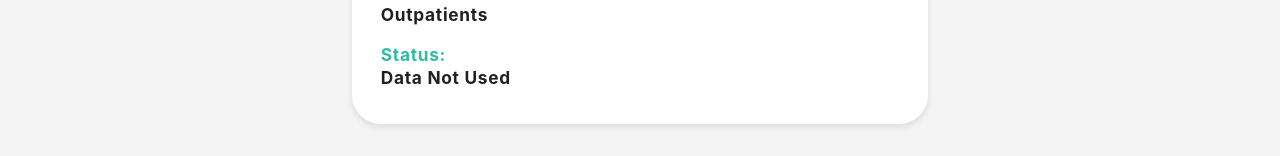
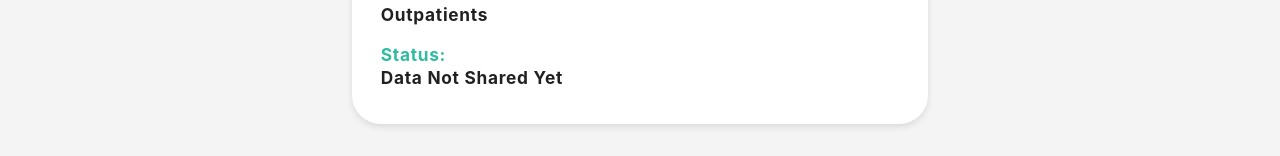
Before and after one commit to huzhx/baseline-preference, a React (Create React App) app: page /consent-history in a window 1280 px wide. Shown: the part 427-583 px from the top of the page. Built offline with nearby package versions, Linux system fonts and the light colour scheme.

Commit message:
update status term Data Not Used to Data Not Shared Yet

```diff
--- a/src/ConsentHistory.js
+++ b/src/ConsentHistory.js
@@ -26,7 +26,7 @@ const ConsentHistory = () => {
       reqId: '1',
       institution: 'Stanford University',
       title: 'Clinical-trial of COVID-19 Convalescent Plasma in Outpatients',
-      status: 'Data Not Used',
+      status: 'Data Not Shared Yet',
     },
     {
       reqId: '2',
@@ -37,7 +37,7 @@ const ConsentHistory = () => {
   ];
 
   const buttonLabelMap = {
-    'Data Not Used': 'Modify Consent',
+    'Data Not Shared Yet': 'Modify Consent',
     'Data Used': 'View Data Used',
   };
 
--- a/src/StudyInfo.js
+++ b/src/StudyInfo.js
@@ -35,7 +35,7 @@ const StudyInfo = () => {
       irbApprovalDate: '08/11/2020',
       irbApprovedBy: 'Stanford University',
       additionalInfoURL: 'https://www.clinicaltrials.gov/ct2/show/NCT04355767?term=UCSD&cond=COVID-19&draw=2&rank=2',
-      status: 'Data Not Used',
+      status: 'Data Not Shared Yet',
     },
     2: {
       reqId: '2',
```
